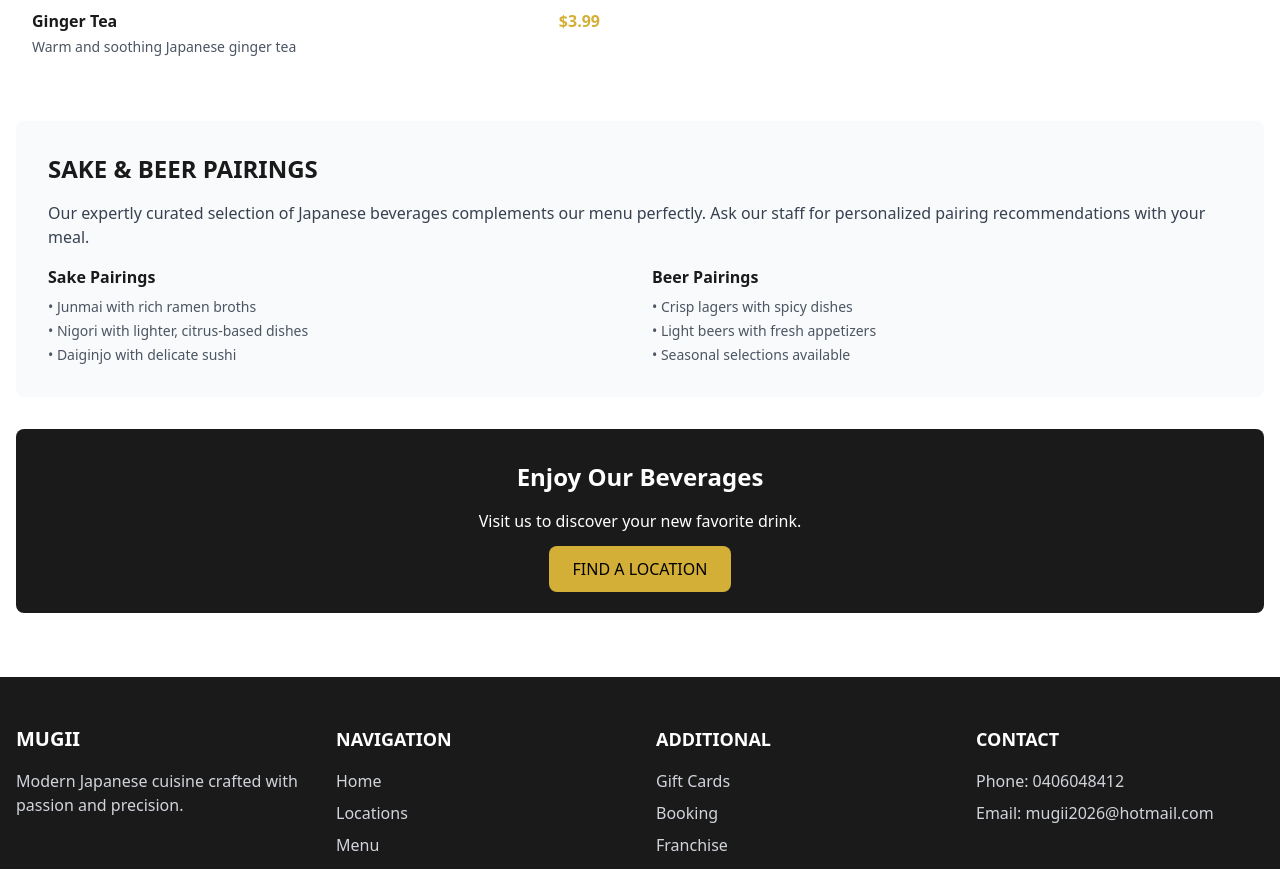
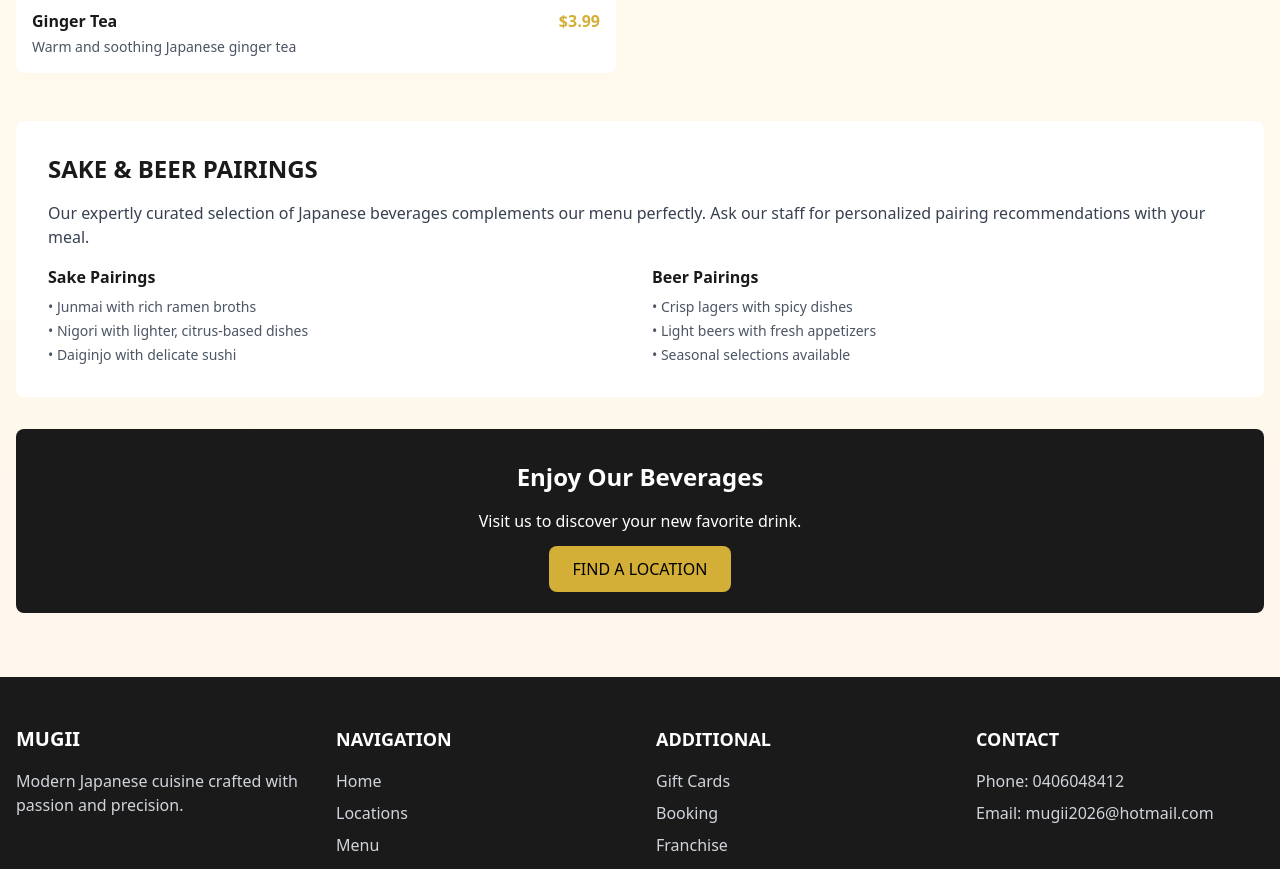
Before and after one commit to ScottLiou1984/website, a Next.js app: page /drinks in a window 1280 px wide. Shown: the part 1301-2170 px from the top of the page. Built offline with nearby package versions, Linux system fonts and the light colour scheme.

Commit message:
Update all page backgrounds to warm amber/golden theme

```diff
--- a/src/app/booking/page.tsx
+++ b/src/app/booking/page.tsx
@@ -25,7 +25,7 @@ export default function Booking() {
         </section>
 
         {/* Booking Content */}
-        <div className="bg-gray-50 py-16">
+        <div className="bg-gradient-to-b from-amber-50 to-orange-50 py-16">
           <div className="container-max max-w-4xl">
             {/* Intro Section */}
             <div className="text-center mb-16">
--- a/src/app/drinks/page.tsx
+++ b/src/app/drinks/page.tsx
@@ -65,6 +65,7 @@ export default function Drinks() {
         </section>
 
         {/* Menu Content */}
+        <div className="bg-gradient-to-b from-amber-50 to-orange-50">
         <div className="container-max py-16">
 
           <div className="grid grid-cols-1 md:grid-cols-2 gap-12 mb-12">
@@ -91,7 +92,7 @@ export default function Drinks() {
           </div>
 
           {/* Drink Pairings Info */}
-          <div className="bg-gray-50 p-8 rounded-lg mb-8">
+          <div className="bg-white p-8 rounded-lg mb-8">
             <h2 className="text-2xl font-bold text-primary mb-4">SAKE & BEER PAIRINGS</h2>
             <p className="text-gray-700 mb-4">
               Our expertly curated selection of Japanese beverages complements our menu perfectly.
@@ -126,6 +127,7 @@ export default function Drinks() {
             </a>
           </div>
         </div>
+        </div>
       </main>
       <Footer />
     </>
--- a/src/app/locations/page.tsx
+++ b/src/app/locations/page.tsx
@@ -40,7 +40,7 @@ export default function Locations() {
         </section>
 
         {/* Content Section */}
-        <div className="bg-white">
+        <div className="bg-gradient-to-b from-amber-50 to-orange-50">
 
           <div className="flex justify-center">
             {locations.map((location) => (
--- a/src/app/menu/page.tsx
+++ b/src/app/menu/page.tsx
@@ -50,7 +50,7 @@ export default function Menu() {
           }}
         >
           {/* Semi-transparent overlay */}
-          <div className="absolute inset-0 bg-white opacity-75"></div>
+          <div className="absolute inset-0 bg-amber-50 opacity-80"></div>
           <div className="container-max relative z-10">
             <div className="flex justify-center">
               <div className="w-full max-w-3xl">
--- a/src/styles/globals.css
+++ b/src/styles/globals.css
@@ -17,7 +17,7 @@ html {
 body {
   font-family: system-ui, -apple-system, sans-serif;
   color: #1a1a1a;
-  background-color: #ffffff;
+  background-color: #fef9f0;
 }
 
 .container-max {
```
